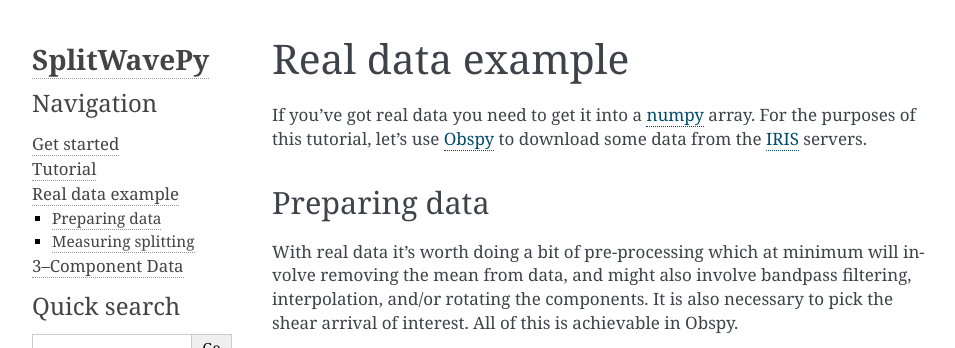
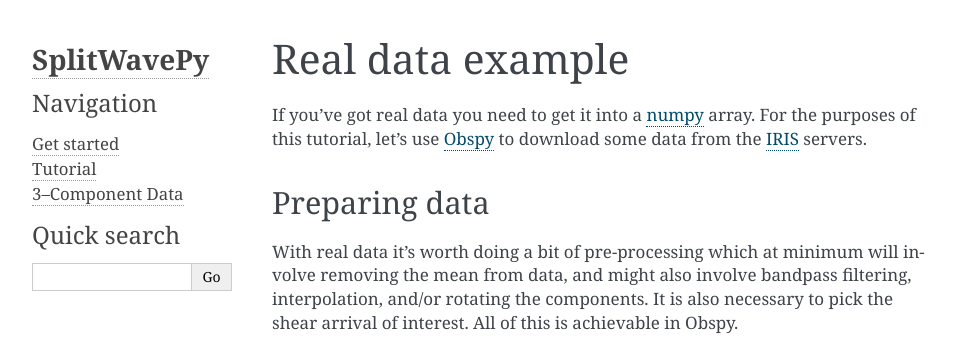
Before and after one commit to JackWalpole/splitwavepy, a Sphinx documentation site: the page built from docs/real_data.rst, in a window 1280 px wide, cut to the strip 0-348 px from the top of the page. Shown: the whole strip, without its empty margins (148-1103 px from the left). Built offline with Sphinx 7.4.7, drawn with Linux system fonts in a browser that asks for light colours; pages that are not in the unit, such as notebooks, are missing from menus.

```diff
--- a/docs/doc-requirements.txt
+++ b/docs/doc-requirements.txt
@@ -6,4 +6,4 @@ numpy
 matplotlib
 scipy
 nb2plots
-obspy
+# obspy
--- a/docs/index.rst
+++ b/docs/index.rst
@@ -16,7 +16,7 @@ https://github.com/JackWalpole/splitwavepy
 .. toctree::
    get_started
    tutorial
-   real_data
+   .. real_data
    threeD_data
 
 
```
